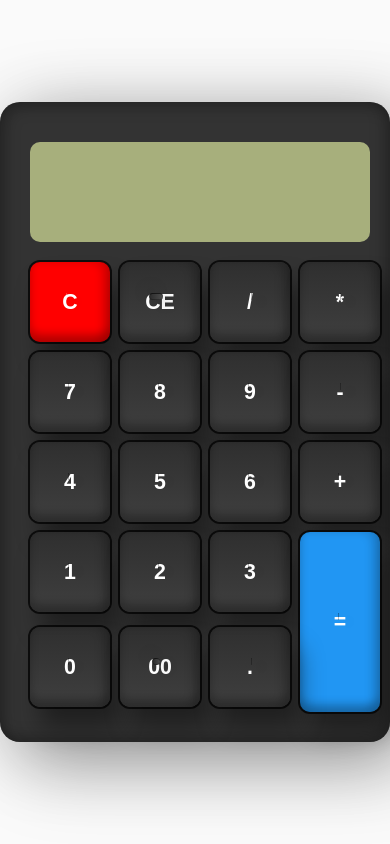
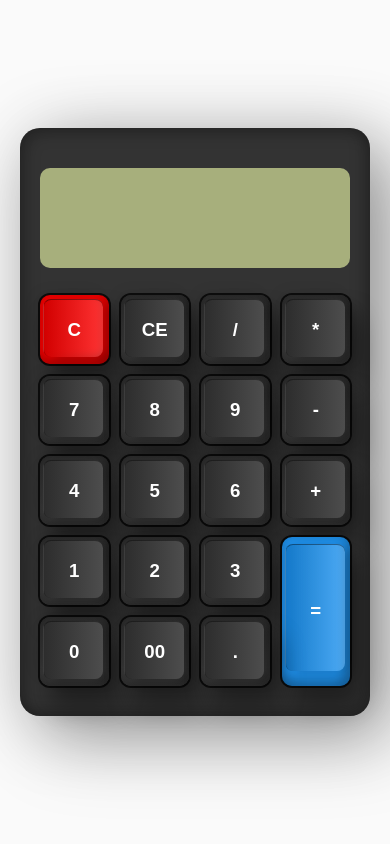
Before and after one commit to TahirAhmad88/CalculatorApplicationJavaScript, a plain HTML site: page index.html in a window 390 px wide. Drawn offline with Linux system fonts and the light colour scheme.

Commit message:
Update Calculator.css for responsiveness and layout
Refactor styles for responsive design and improve button layout.

```diff
--- a/Calculator.css
+++ b/Calculator.css
@@ -1,10 +1,4 @@
-/* It's about Classic Calculator Project. */
-
-/* @font-face {
-    font-family: 'digital-7';
-    src: url(fonts/digital-7.ttf);
-    font-style: normal;
-} */
+/* Responsive Classic Calculator Styles */
 
 * {
     padding: 0;
@@ -12,68 +6,54 @@
     box-sizing: border-box;
 }
 
-body { /*This is the area except of calculator.*/
+body {
     background-color: #fafafa;
     display: flex;
     align-items: center;
     justify-content: center;
-    min-height: 100vh; /*vh: Relative to 1% viewport height.*/
+    min-height: 100vh;
     font-family: Arial, Helvetica, sans-serif;
+    padding: 20px;
 }
 
-.container {  /*This is the black area of calculator.*/
+.container {
     background-color: #333;
-    padding: 40px 30px 30px;    /*top, right & left, bottom.*/
-    padding-right: 20px;
+    padding: 40px 20px 30px;
     border-radius: 20px;
-    min-width: 300px;
-    min-height: 400px;
-
-    /*25px rightward shadow (x-offset).
-    25px downward (y-offset).
-    Blur radius of 75px (softness of shadow).
-    Color is semi-transparent black (rgba(0, 0, 0, 0.25)).
-    */
-    box-shadow: 25px 25px 75px rgba(0, 0, 0, 0.25),  /*1st Shadow of box.*/
-    10px 10px 70px rgba(0, 0, 0, 0.25),     /*2nd Shadow of box.*/
-
-    /*Changes the shadow from an outer shadow to an inner shadow (inside the box).*/
+    width: 100%;
+    max-width: 360px; /* Limits size on desktop */
+    box-shadow: 25px 25px 75px rgba(0, 0, 0, 0.25),
+                10px 10px 70px rgba(0, 0, 0, 0.25),
                 inset -5px -5px 15px rgba(0, 0, 0, 0.25),
                 inset 5px 5px 15px rgba(0, 0, 0, 0.25);
 }
 
-.calculator {  /*This creates grids in the cal container.*/
+.calculator {
     display: grid;
-    gap: 10px;
+    grid-template-columns: repeat(4, 1fr); /* 4 equal flexible columns */
+    gap: 12px;
 }
 
-.calculator .value { /*This is for the values which show in cal.*/
-    grid-column: span 4; /*It creates 4 columns in the grid.*/
+.calculator .value {
+    grid-column: span 4;
     height: 100px;
-    width: calc(100% - 10px);
+    width: 100%;
     background-color: #a7af7c;
-    margin-bottom: 10px;
+    margin-bottom: 15px;
     border-radius: 10px;
     border: none;
     outline: none;
-    font-size: 45px;
+    /* Font scales based on screen width */
+    font-size: clamp(30px, 8vw, 45px);
     padding: 10px;
     text-align: right;
-    font-family: digital-7, Arial; /*This font is in its folder.*/
-    /* font-family: Arial, Helvetica, sans-serif; */
+    font-family: 'digital-7', Arial, sans-serif;
 }
 
-.calculator button {  /*This is for buttons formatting.*/
+.calculator button {
     border: none;
-    width: 80px;
-    height: 80px;
-
-    /*•	Syntax: linear-gradient(angle, color-stop1, color-stop2, ...)
-    •	100deg: The angle of the gradient.
-    o	0deg is bottom to top,
-    o	90deg is left to right,
-    o	100deg is slightly tilted
-    */
+    width: 100%;
+    aspect-ratio: 1 / 1; /* Keeps buttons perfectly square */
     background: linear-gradient(180deg, #2f2f2f, #3f3f3f);
     color: #fff;
     border-radius: 10px;
@@ -82,38 +62,37 @@ body { /*This is the area except of calculator.*/
                 inset 0 -8px 8px rgba(0, 0, 0, 0.25),
                 0 0 0 2px rgba(0, 0, 0, 0.75),
                 10px 20px 25px rgba(0, 0, 0, 0.4);
-    position: relative; /*It will relative to itself.*/
+    position: relative;
+    display: flex;
+    align-items: center;
+    justify-content: center;
 }
 
-.calculator button ::before {
+.calculator button::before {
     content: '';
     position: absolute;
-    top: 3px;
-    left: 4px;
-    right: 12px;
-    bottom: 14px;
-    border-radius: 10px;
+    top: 5%;
+    left: 5%;
+    right: 8%;
+    bottom: 10%;
+    border-radius: 8px;
     background: linear-gradient(90deg, #2d2d2d, #4d4d4d);
-
-    /*The values for each shadow are in the order: offset-x, offset-y,
-      blur-radius, color.*/
     box-shadow: -5px -5px 15px rgba(0, 0, 0, 0.1),
                 10px 5px 10px rgba(0, 0, 0, 0.15);
-
-    border-left: 1px solid rgba(0, 0, 0, 0.27);
-    border-bottom: 1px solid rgba(0, 0, 0, 0.27);
-    border-top: 1px solid rgba(0, 0, 0, 0.6);
+    border-left: 1px solid rgba(0, 0, 0, 0.2);
+    border-top: 1px solid rgba(0, 0, 0, 0.4);
 }
 
-.calculator button i { /*This is for the text of button.*/
+.calculator button i {
     position: relative;
+    z-index: 2;
     text-transform: uppercase;
     font-weight: bold;
     font-style: normal;
-    font-size: 1.6em; /*It cause problem, Font size of the parent.*/
+    font-size: 1.4em;
 }
 
-.calculator button:active { /*when we click the button it will change color.*/
+.calculator button:active {
     filter: brightness(1.5);
 }
 
@@ -121,32 +100,26 @@ body { /*This is the area except of calculator.*/
     background: #f00;
 }
 
-/*
-•::before is a pseudo-element, used to insert content before the actual
-    element's content.
-• It allows styling or adding visuals (like overlays, icons, backgrounds)
-    without altering the actual HTML.
-*/
-.calculator button.clear ::before { /*Clear is a class like calculator.*/
-    background: linear-gradient(90deg, #d20000, rgba(255, 255, 255, 0.36));
-    border-left: 1px solid rgba(255, 255, 255, 0.27);
-    border-bottom: 1px solid rgba(255, 255, 255, 0.27);
-    border-top: 1px solid rgba(255, 255, 255, 0.27);
+.calculator button.clear::before {
+    background: linear-gradient(90deg, #d20000, rgba(255, 255, 255, 0.2));
 }
 
 .calculator button.equal {
-    /*It is used to define how many rows or columns an item should
-        span across.
-    It isn't a property itself_it's a value used with grid-row or
-        grid-column.*/
     grid-row: span 2;
-    height: 180px;
+    height: 100%;
+    aspect-ratio: auto; /* Required to allow vertical spanning */
     background: #2196f3;
 }
 
 .calculator button.equal::before {
-    background: linear-gradient(90deg, #1479c9, rgba(255, 255, 255, 0.36));
-    border-left: 1px solid rgba(255, 255, 255, 0.27);
-    border-bottom: 1px solid rgba(255, 255, 255, 0.27);
-    border-top: 1px solid rgba(255, 255, 255, 0.27);
+    background: linear-gradient(90deg, #1479c9, rgba(255, 255, 255, 0.2));
 }
+
+@media (max-width: 320px) {
+    .container {
+        padding: 20px 10px;
+    }
+    .calculator {
+        gap: 8px;
+    }
+}
```
Lines whose indentation alone changed are shown as unchanged.
